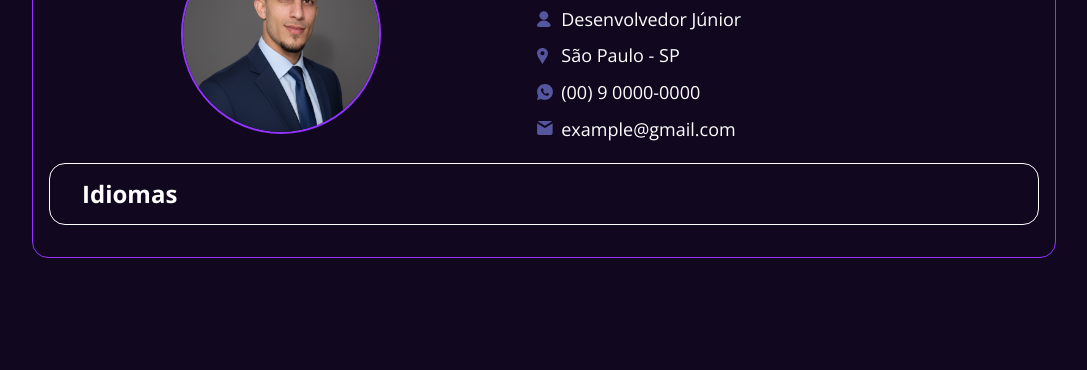
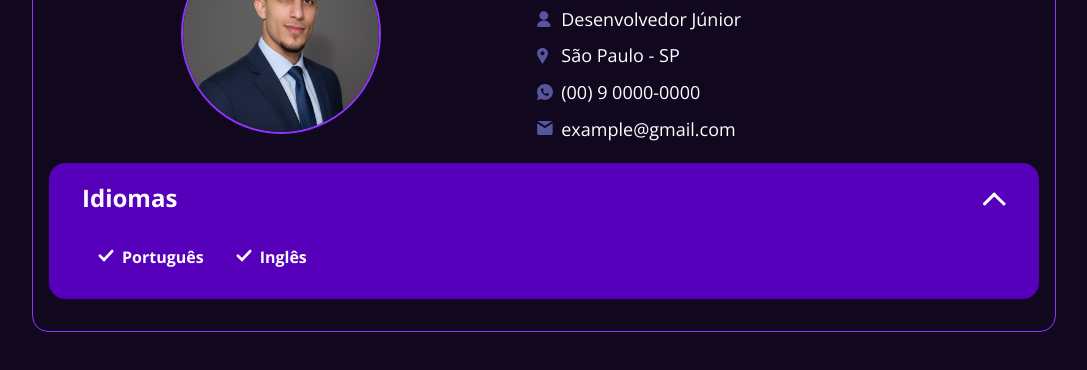
Before and after one commit to Gustavoo1122/portfolio-formacao-javascript, a plain HTML site: page index.html in a window 1280 px wide. Both pictures are taken after a click on the button "Idiomas". Shown: the part 112-482 px from the top of the page, without its empty margins (96-1183 px from the left). Drawn offline with nearby package versions, Linux system fonts and the light colour scheme; a web font is replaced by a local one.

Commit message:
feat: Adiciona animação do acordeon

```diff
--- a/assets/css/acordeon.css
+++ b/assets/css/acordeon.css
@@ -27,15 +27,37 @@
     color: #FFF;
 }
 
+.acordeon.open .trigger::after{
+    transform: rotate(180deg) translateY(10px);
+    transition: .25s;
+}
 
+.acordeon .trigger::after{
+    content: '';
+    display: inline-block;
+    width: 1.5rem;
+    height: 1.5rem;
+    background-repeat: no-repeat;
+    background-size: contain;
+    background-image: url('/assets/img/icons/arrow.svg');
+    margin-top: .7rem;
+    transition: .25s;
+}
+
+.acordeon .trigger:hover{
+    cursor:pointer;
+}
 
 .acordeon .content{
-    box-sizing: content-box;
-    max-height: 0;
     overflow: hidden;
-    transition: max-height 0.5s ease, padding 0.5s ease;
+    height: 0;
+    opacity: 0;
+    transition: opacity .25s ease-in-out;
 }
 
 .acordeon.open .content{
-    display: none;
+    display: block;
+    padding: 0 1rem 1rem 2rem;
+    height: auto;
+    opacity: 1;
 }
--- a/assets/css/languages.css
+++ b/assets/css/languages.css
@@ -3,21 +3,18 @@
     flex-direction: row;
     align-items: center;
     flex-wrap: wrap;
-
     margin: 0;
     padding: 0;
     list-style: none;
 }
 
 .languages li{
-    padding: 0 1.2rem 0 1rem;
     display: flex;
     flex-direction: row;
     align-items: center;
+    padding: 1rem;
     font-weight: 700;
     font-size: 1rem;
-    margin-right: .5rem;
-    margin-bottom: .5rem;
 }
 
 .languages li::before{
@@ -25,6 +22,7 @@
     display: inline-block;
     width: 1rem;
     height: 1rem;
+    margin-right: .5rem;
     background-repeat: no-repeat;
     background-size: contain;
     background-image: url('/assets/img/icons/check.svg');
--- /dev/null
+++ b/assets/js/acordeon.js
@@ -0,0 +1,13 @@
+const acordeonTriggers = document.querySelectorAll('.acordeon .trigger');
+
+acordeonTriggers.forEach((trigger) => {
+    trigger.addEventListener('click', (e) => {
+        const acordeon = trigger.parentElement;
+        const acordeonIsOpen = acordeon.classList.contains('open');
+
+        if(acordeonIsOpen)
+            acordeon.classList.remove('open');
+        else
+            acordeon.classList.add('open');
+    })
+})
--- a/index.html
+++ b/index.html
@@ -49,6 +49,6 @@
         </section>
     </div>
 
-
+    <script src="/assets/js/acordeon.js"></script>
 </body>
 </html>
```
